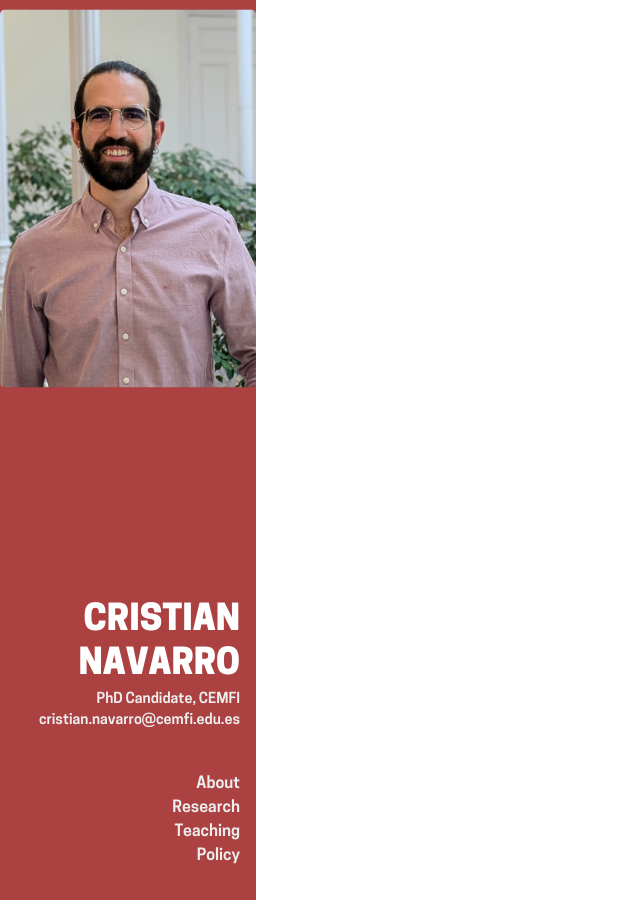
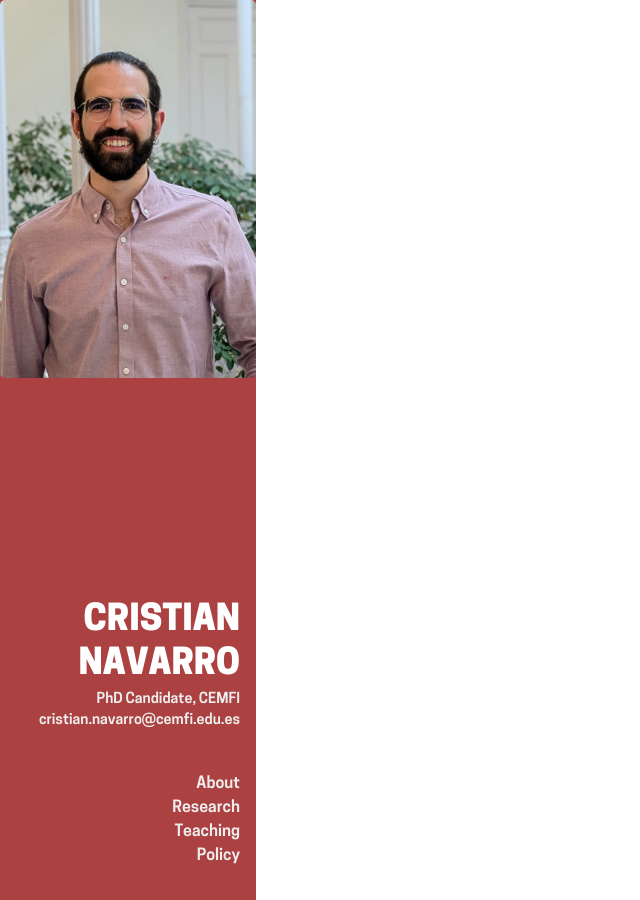
Before and after one commit to cnavarroserrano/cnavarroserrano.github.io, a Jekyll site: the page built from icons/readme.md, in a window 1280 px wide. Shown: the whole page, without its empty margins (0-640 px from the left). Built offline with Jekyll 4.4.1, drawn with Linux system fonts in a browser that asks for light colours; some web fonts are replaced; our own code applies the rules of GitHub Pages for plain Markdown files.

Commit message:
resume, pics

```diff
--- a/_includes/sidebar.html
+++ b/_includes/sidebar.html
@@ -13,10 +13,10 @@
  /* ensure the rule wins */
   .sidebar .sidebar-photo{
     display:block;
-    width:115%;
+    width:100%;
     height: min(42vh, 420px);
     object-fit: cover;
-    transform: translateY(2.5%);   /* positive = push image down */
+    transform: translateY(0%);   /* positive = push image down */
   }
   @media (max-width: 520px){
     .sidebar .sidebar-photo{
```
Also changed, not shown: photos/PELLO (53) black_white.jpg (deleted), photos/PELLO (88) black_white.jpg (deleted), photos/cristian_navarro.png (deleted), photos/pello_black_white_square_1.jpg (deleted), 7 other files.
